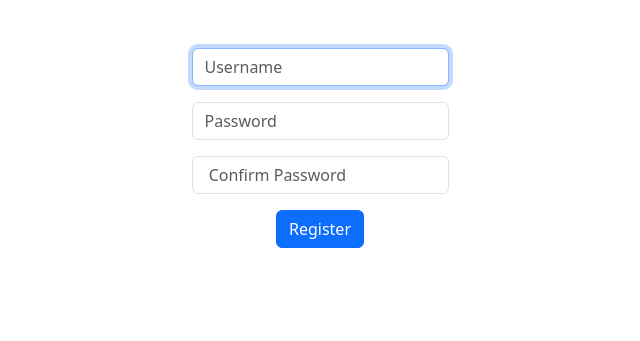
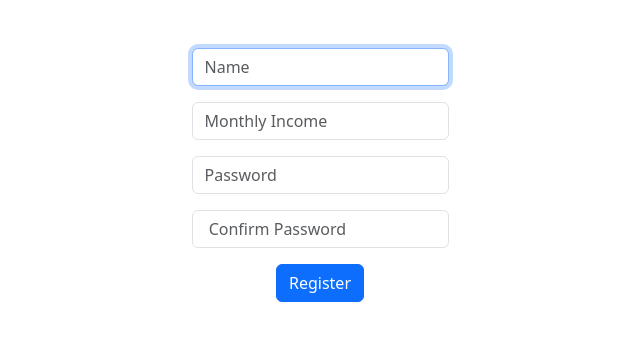
Before and after one commit to swaraliz11/expense-tracker, a Flask app: page /register in a window 1280 px wide. Shown: the part 76-417 px from the top of the page, without its empty margins (320-960 px from the left). Run offline with Flask 3, Linux system fonts and the light colour scheme.

Commit message:
modified register.html

```diff
--- a/templates/register.html
+++ b/templates/register.html
@@ -7,7 +7,10 @@
 {% block main %}
 <form action="/register" method="post">
     <div class="mb-3">
-        <input autocomplete="off" autofocus class="form-control mx-auto w-auto" name="username" placeholder="Username" type="text">
+        <input autocomplete="off" autofocus class="form-control mx-auto w-auto" name="name" placeholder="Name" type="text">
+    </div>
+    <div class="mb-3">
+        <input autocomplete="off" autofocus class="form-control mx-auto w-auto" name="income" placeholder="Monthly Income" type="number">
     </div>
     <div class="mb-3">
         <input class="form-control mx-auto w-auto" name="password" placeholder="Password" type="password">
```
